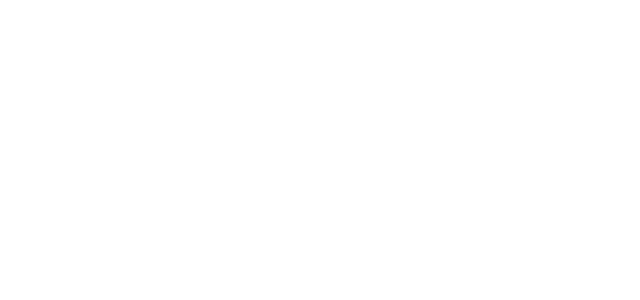
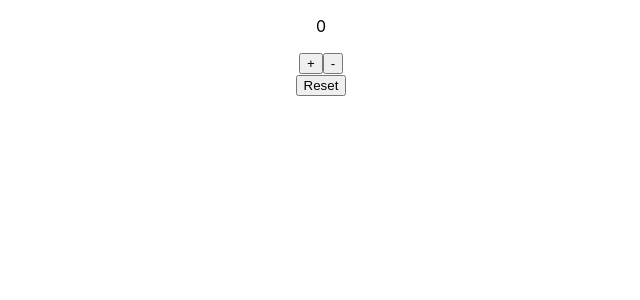
Before and after one commit to JS-Jamie/Coding-Practices-React, a React (Create React App) app: page / in a window 1280 px wide. Shown: the top 300 px of the page, without its empty margins (319-959 px from the left). Built offline with nearby package versions, Linux system fonts and the light colour scheme.

Commit message:
Add counter app

```diff
--- a/src/App.js
+++ b/src/App.js
@@ -1,8 +1,13 @@
 import React from "react";
 import "./App.css";
+import Counter from "./Counter/Counter";
 
 function App() {
-  return <div className="App"></div>;
+  return (
+    <div className="App">
+      <Counter />
+    </div>
+  );
 }
 
 export default App;
--- /dev/null
+++ b/src/Counter/Counter.js
@@ -0,0 +1,34 @@
+import React, { useState } from "react";
+
+const Counter = () => {
+  const [number, setNumber] = useState(0);
+
+  const increment = () => {
+    setNumber(number + 1);
+  };
+
+  const decrement = () => {
+    if (number <= 0) {
+      setNumber(0);
+    } else {
+      setNumber(number - 1);
+    }
+  };
+
+  const reset = () => {
+    setNumber(0);
+  };
+
+  return (
+    <div className="App">
+      <p>{number}</p>
+      <button onClick={increment}>+</button>
+      <button onClick={decrement}>-</button>
+      <div>
+        <button onClick={reset}>Reset</button>
+      </div>
+    </div>
+  );
+};
+
+export default Counter;
```
